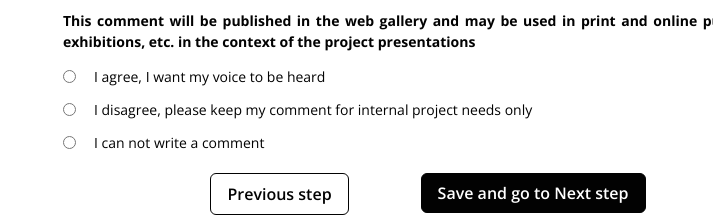
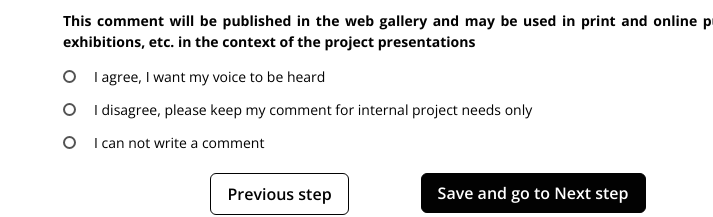
Before and after one commit to davidlipkovic/framed-in-belarus-nuxt, a Nuxt app: page /UserCabinet/Step5 in a window 1280 px wide. Shown: the part 1426-1643 px from the top of the page, without its empty margins (567-1280 px from the left). Built offline with nearby package versions, Linux system fonts and the light colour scheme.

Commit message:
styled input[type=radio]

```diff
--- a/assets/style/form.scss
+++ b/assets/style/form.scss
@@ -49,6 +49,40 @@ select.mistake,
 textarea.mistake {
   border-color: $red;
 }
+input[type=radio] {
+  display: flex;
+  appearance: none;
+  background-color: $white;
+  font: inherit;
+  color: $red;
+  width: 0.813rem;
+  height: 0.813rem;
+  border: 0.15rem solid $greyButtonHover;
+  border-radius: 50%;
+}
+input[type=radio]:checked {
+  outline: none;
+}
+input[type="radio"]:checked::before {
+  margin: auto;
+  content: "";
+  width: 0.35em;
+  height: 0.35em;
+  border-radius: 50%;
+  background-color: $greyButtonHover;
+}
+input[type=radio].mistake {
+  appearance: none;
+  background-color: $white;
+  font: inherit;
+  color: $red;
+  width: 0.813rem;
+  height: 0.813rem;
+  border: 0.15rem solid $red;
+  border-radius: 50%;
+  transform: translateY(-0.075em);
+}
+
 input::placeholder,
 select::placeholder,
 textarea::placeholder {
```
